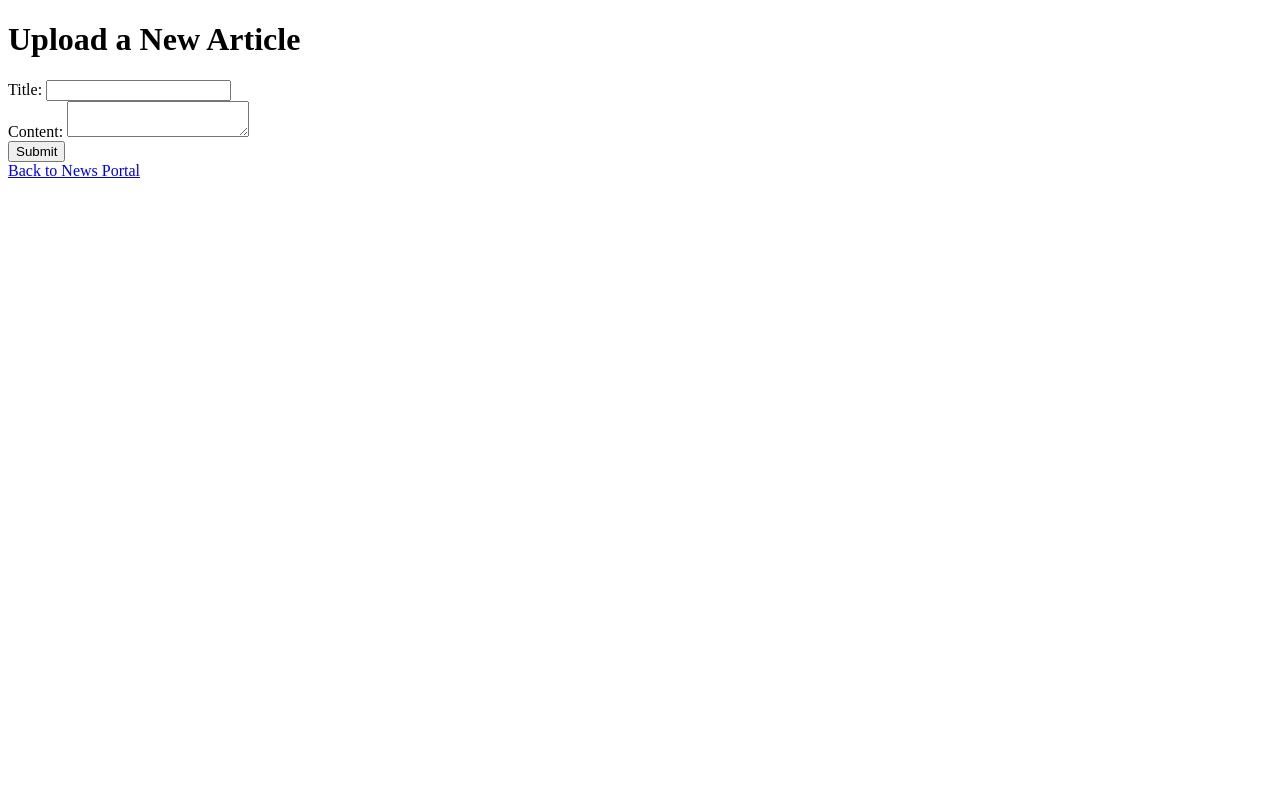
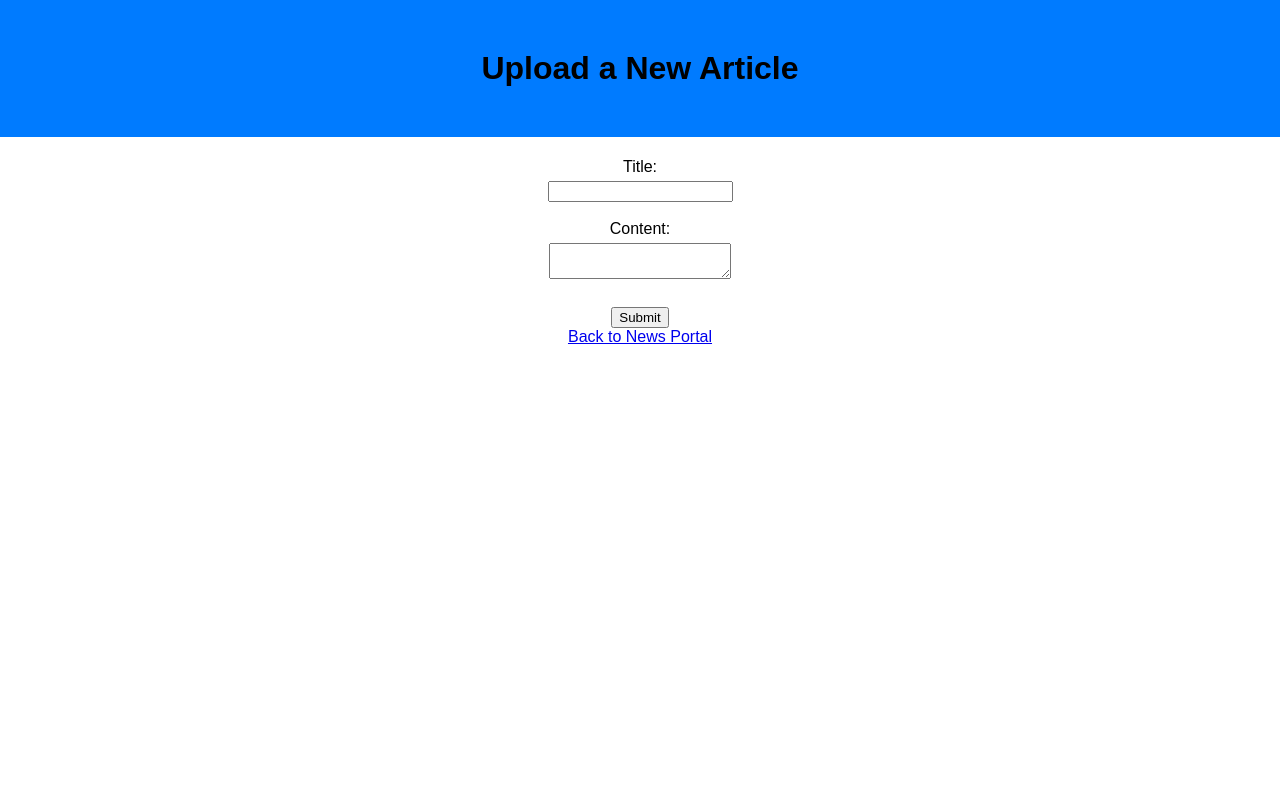
Before and after one commit to fefi375/NagyProject, a Flask app: page /upload_article in a window 1280 px wide. Run offline with Flask 3, Linux system fonts and the light colour scheme; the visitor is signed in with stand-in values (Sample User, id 1).

Commit message:
article_upload h2, background color

```diff
--- a/WEB/static/upload_article.css
+++ b/WEB/static/upload_article.css
@@ -1,3 +1,40 @@
-*{
+html{
+    margin:0;
+}
+body {
+    margin-top: 10vh;
+    display: flex;
+    flex-direction: column;
+    justify-content: flex-start;
+    align-items: center;
+    height: 100vh;
+    margin: 0;
+    font-family: Arial, Helvetica, sans-serif;
+}
+h1{
+    margin-top: 0;
+    text-align: center;
+    background-color: #007BFF;
+    width:100%;
+    padding-top: 50px;
+    padding-bottom: 50px;
+    text-align: center;
+}
 
+form {
+    display: flex;
+    flex-direction: column;
+    align-items: center;
 }
+
+
+label {
+    display: flex;
+    text-align: center;
+    margin-bottom: 5px;
+}
+
+button {
+    margin-top: 10px;
+    align-self: center;
+}
```
